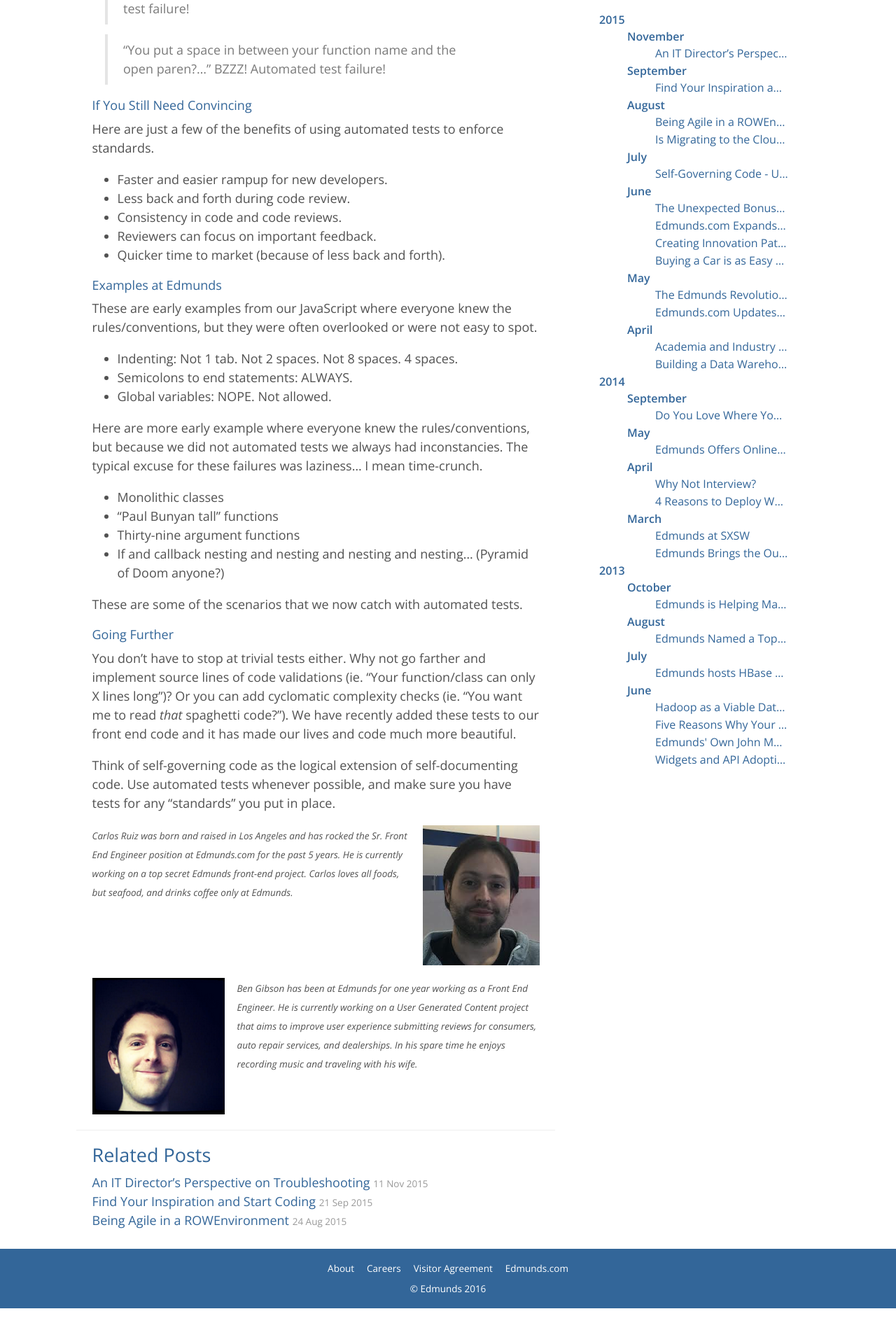
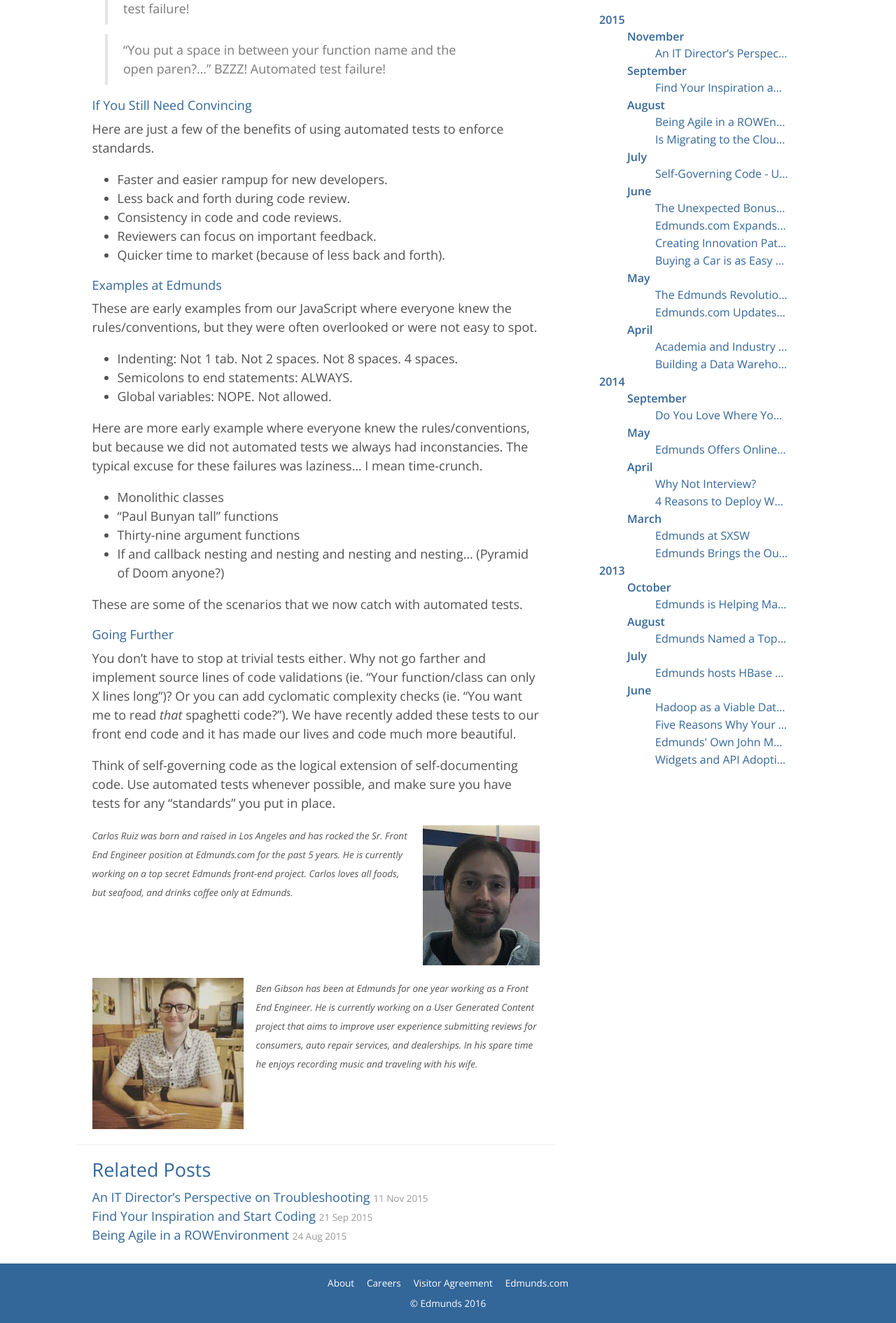
Before and after one commit to brgibson/blog-prototype, a Jekyll site: the page built from _posts/2015-07-27-Self-Governing-Code-Using-Static-Analysis-and-Automated-Testing-to-Eliminate-Word-of-Mouth-Standards.md, in a window 1280 px wide. Shown: the part 991-2881 px from the top of the page at 70% size. Built offline with Jekyll 4.4.1, drawn with Linux system fonts in a browser that asks for light colours; before the commit the page ends 2860 px from its top, so only the background shows below that.

Commit message:
posts - adding short title option - add 2nd photo for ben gibson

```diff
--- a/_includes/preview.html
+++ b/_includes/preview.html
@@ -13,7 +13,11 @@
     <div class="preview-main {% if hasImage == false %}no-image{% endif %}">
         <a class="main-link no-underline no-color" href="{{ post_url }}">
             <h1 class="post-title anchor-style">
+                {% if include.post.short-title %}
+                    {{ include.post.short-title }}
+                {% else %}
                     {{ include.post.title }}
+                {% endif %}
             </h1>
             {% if include.post.summary %}
             <div class="preview-text">
--- a/_posts/2015-07-27-Self-Governing-Code-Using-Static-Analysis-and-Automated-Testing-to-Eliminate-Word-of-Mouth-Standards.md
+++ b/_posts/2015-07-27-Self-Governing-Code-Using-Static-Analysis-and-Automated-Testing-to-Eliminate-Word-of-Mouth-Standards.md
@@ -1,18 +1,18 @@
 ---
 layout: post
+short-title: Using Static Analysis and Automated Testing to Eliminate Word-of-Mouth Standards
 title: Self-Governing Code - Using Static Analysis and Automated Testing to Eliminate Word-of-Mouth Standards
 tags: [All Things Tech]
-image: /blog-prototype/public/images/Ben-Gibson-pic.png
+image: /blog-prototype/public/images/ben-gibson-pic-2.jpg
 
 bio: Ben Gibson has been at Edmunds for one year working as a Front End Engineer. He is currently working on a User Generated Content project that aims to improve user experience submitting reviews for consumers, auto repair services, and dealerships. In his spare time he enjoys recording music and traveling with his wife.
 
-biopic: Ben-Gibson-pic.png
+biopic: ben-gibson-pic-2.jpg
 
 featured-summary:
-    <p>Have you ever submitted code for review that is working perfectly and has great unit tests, but the response you get is, "Oh, we use tabs for indentation" or "We use ALL_CAPS_WITH_UNDERSCORES for static variable names. Please change, thx!"?</p>
     <p>Have you ever submitted code for review that is working perfectly and has great unit tests, but the response you get is, "Oh, we use tabs for indentation" or "We use ALL_CAPS_WITH_UNDERSCORES for static variable names. Please change, thx!"? Even though these fixes are easy to make, it can still frustrating that you didn't know about these standards beforehand.  Or maybe you tried to figure them out by searching the company wiki but you found conflicting results.  Either way, it can be painful that word of mouth was needed to figure out something so trivial.</p>
 
-summary: Have you ever submitted code for review that is working perfectly and has great unit tests, but the response you get is, "Oh, we use tabs for indentation" or "We use ALL_CAPS_WITH_UNDERSCORES for static variable names. Please change, thx!"?
+summary: Have you ever submitted code for review that is working perfectly and has great unit tests, but the response you get is, "Oh, we use tabs for indentation" or
 ---
 
 <h2 class="question-heading">The Problem</h2>
```
Also changed, not shown: public/images/ben-gibson-pic-2.jpg (added).
